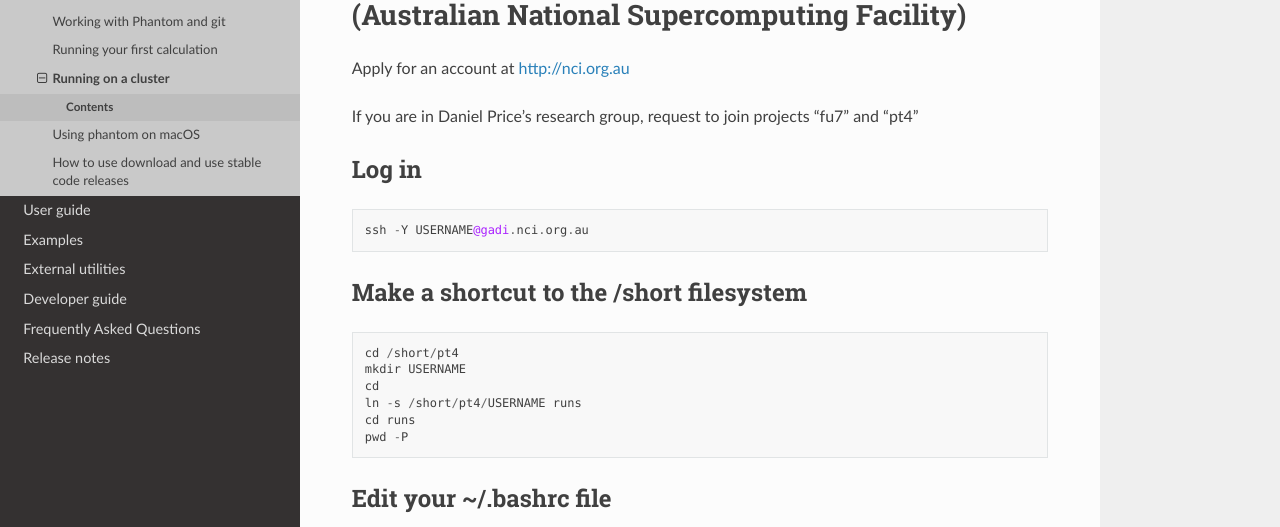
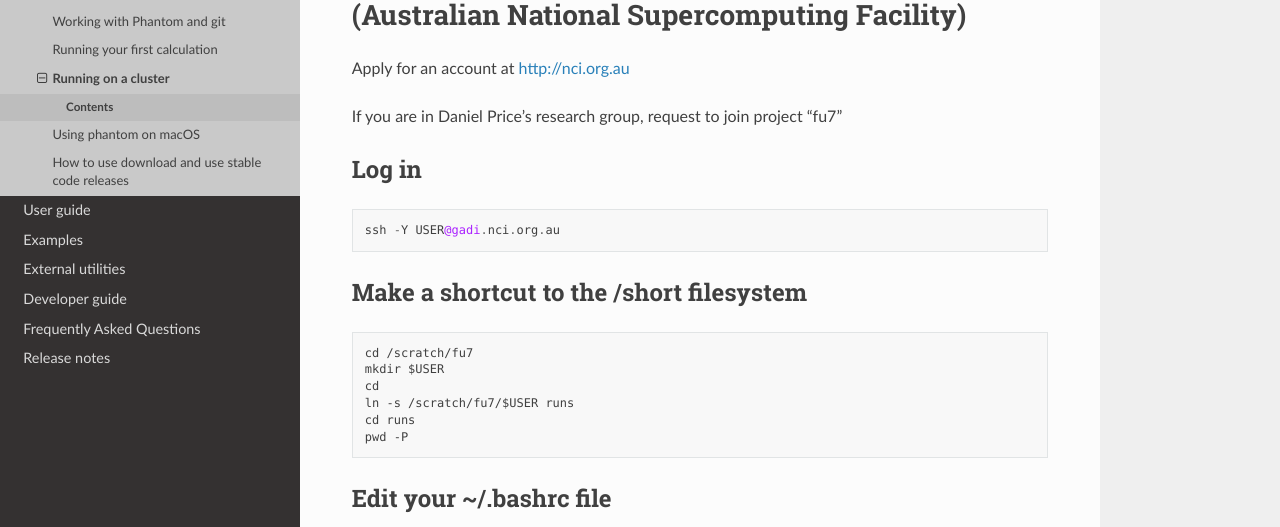
Before and after one commit to danieljprice/phantom, a Sphinx documentation site: the page built from docs/nci.rst, in a window 1280 px wide and 1365 px high. Shown: the part 188-715 px from the top of the window. Built offline with Sphinx 7.4.7 and the Read the Docs theme 2.0.0, drawn with Linux system fonts in a browser that asks for light colours; pages that are not in the unit, such as notebooks, are missing from menus.

Commit message:
(docs) nci docs updated [skip ci]

```diff
--- a/docs/gitinfo.rst
+++ b/docs/gitinfo.rst
@@ -34,9 +34,7 @@
 ---------------
 
 In order to read large datafiles stored in the phantom git repo, you
-will need git-lfs installed:
-
-::
+will need git-lfs installed::
 
    git lfs install
 
--- a/docs/nci.rst
+++ b/docs/nci.rst
@@ -3,25 +3,24 @@
 
 Apply for an account at http://nci.org.au
 
-If you are in Daniel Price’s research group, request to join projects
-“fu7” and “pt4”
+If you are in Daniel Price’s research group, request to join project “fu7”
 
 Log in
 -------
 
 ::
 
-   ssh -Y USERNAME@gadi.nci.org.au
+   ssh -Y USER@gadi.nci.org.au
 
 Make a shortcut to the /short filesystem
 ----------------------------------------
 
 ::
 
-   cd /short/pt4
-   mkdir USERNAME
+   cd /scratch/fu7
+   mkdir $USER
    cd
-   ln -s /short/pt4/USERNAME runs
+   ln -s /scratch/fu7/$USER runs
    cd runs
    pwd -P
 
@@ -52,4 +51,4 @@
 ---------
 
 For more information on the actual machine `read the
-userguide <https://opus.nci.org.au/display/Help/Gadi+User+Guide>`__
+userguide <https://opus.nci.org.au/display/Help/Preparing+for+Gadi>`__
```
